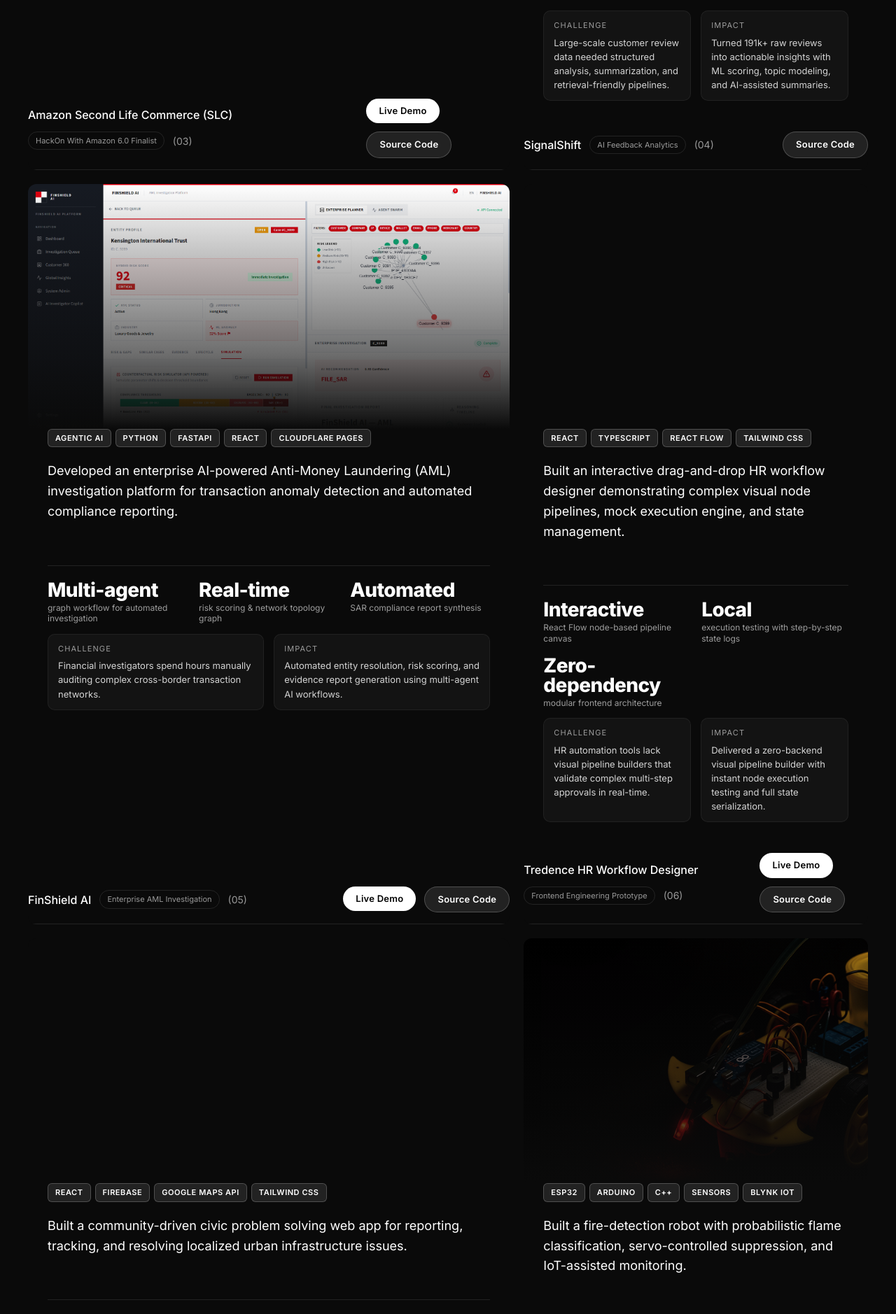
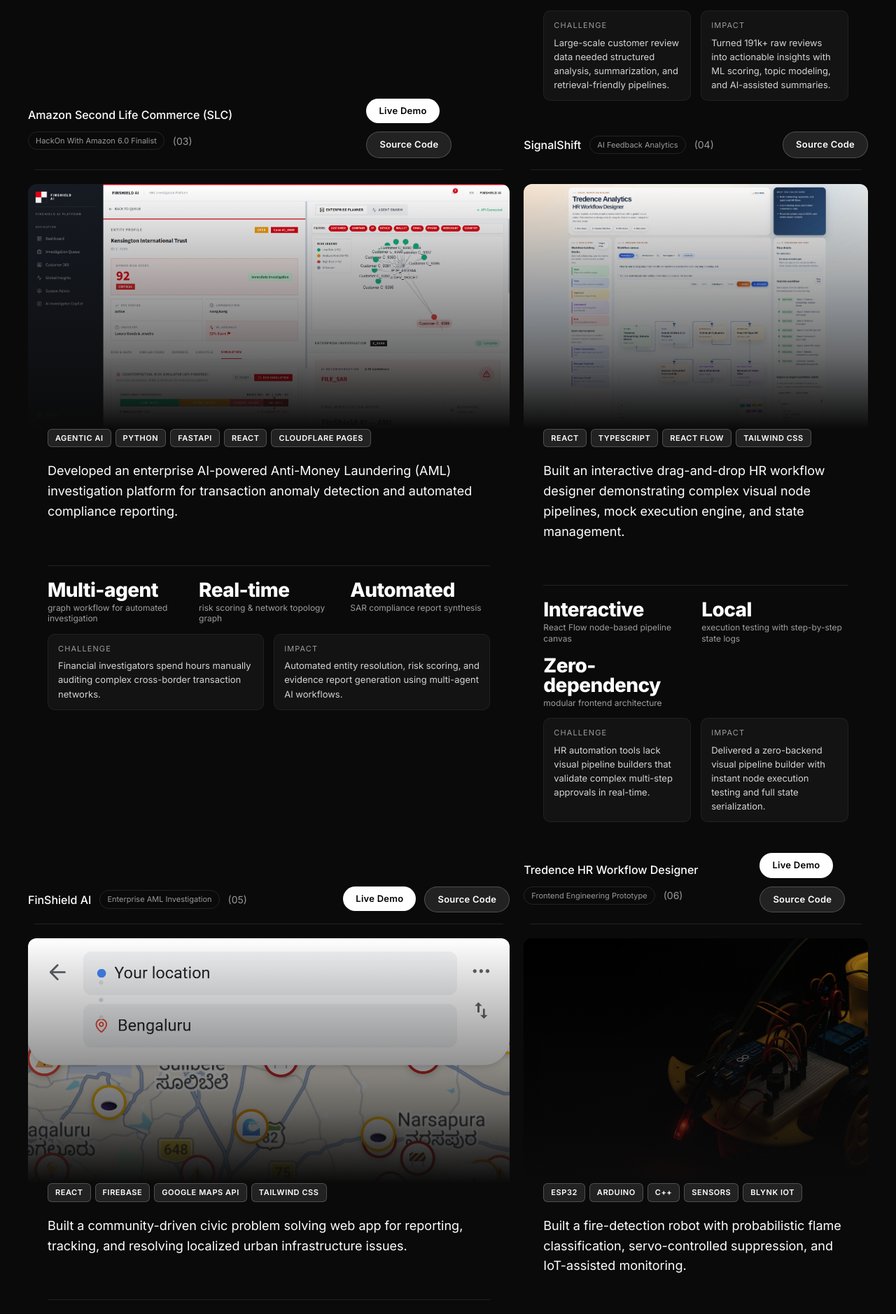
Before and after one commit to subh-ghosh/my-portfolio, a React (Vite) app: page / in a window 1280 px wide. Shown: the part 4840-6718 px from the top of the page at 70% size. Built offline with nearby package versions, Linux system fonts and the light colour scheme.

Commit message:
fix(assets): rename images with special characters and spaces to simple clean filenames (tredence.png & civicos.png)

```diff
--- a/src/content/portfolioContent.js
+++ b/src/content/portfolioContent.js
@@ -145,7 +145,7 @@
     num: '06',
     name: 'Tredence HR Workflow Designer',
     category: 'Frontend Engineering Prototype',
-    image: '/Tredence Analytics — HR Workflow Designer.png',
+    image: '/tredence.png',
     stack: 'React · TypeScript · React Flow · Tailwind CSS',
     summary:
       'Built an interactive drag-and-drop HR workflow designer demonstrating complex visual node pipelines, mock execution engine, and state management.',
@@ -163,7 +163,7 @@
     num: '07',
     name: 'CivicOS / Vibe2Ship',
     category: 'Hyperlocal Governance Platform',
-    image: '/Community Hero - Hyperlocal Problem Solver.png',
+    image: '/civicos.png',
     stack: 'React · Firebase · Google Maps API · Tailwind CSS',
     summary:
       'Built a community-driven civic problem solving web app for reporting, tracking, and resolving localized urban infrastructure issues.',
```
Also changed, not shown: public/civicos.png (renamed from public/Community Hero - Hyperlocal Problem Solver.png), public/tredence.png (renamed from public/Tredence Analytics — HR Workflow Designer.png).
